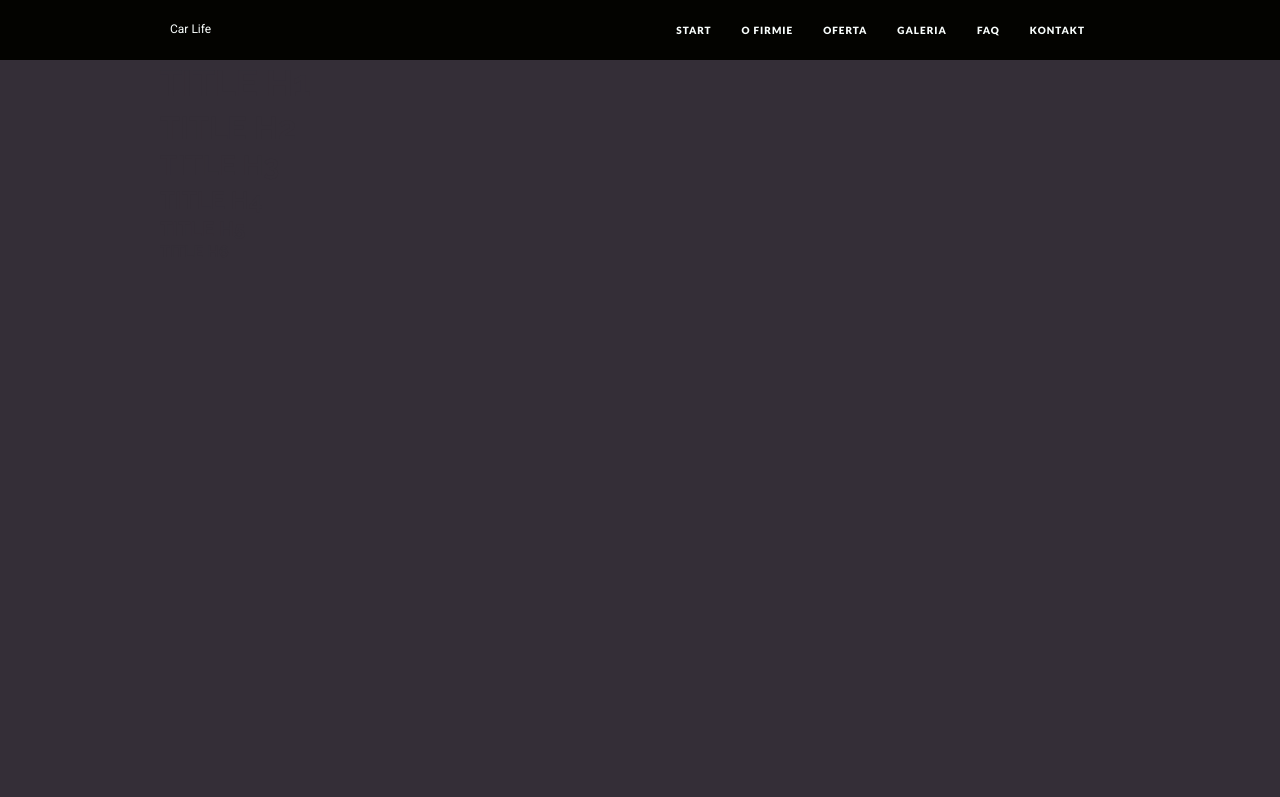
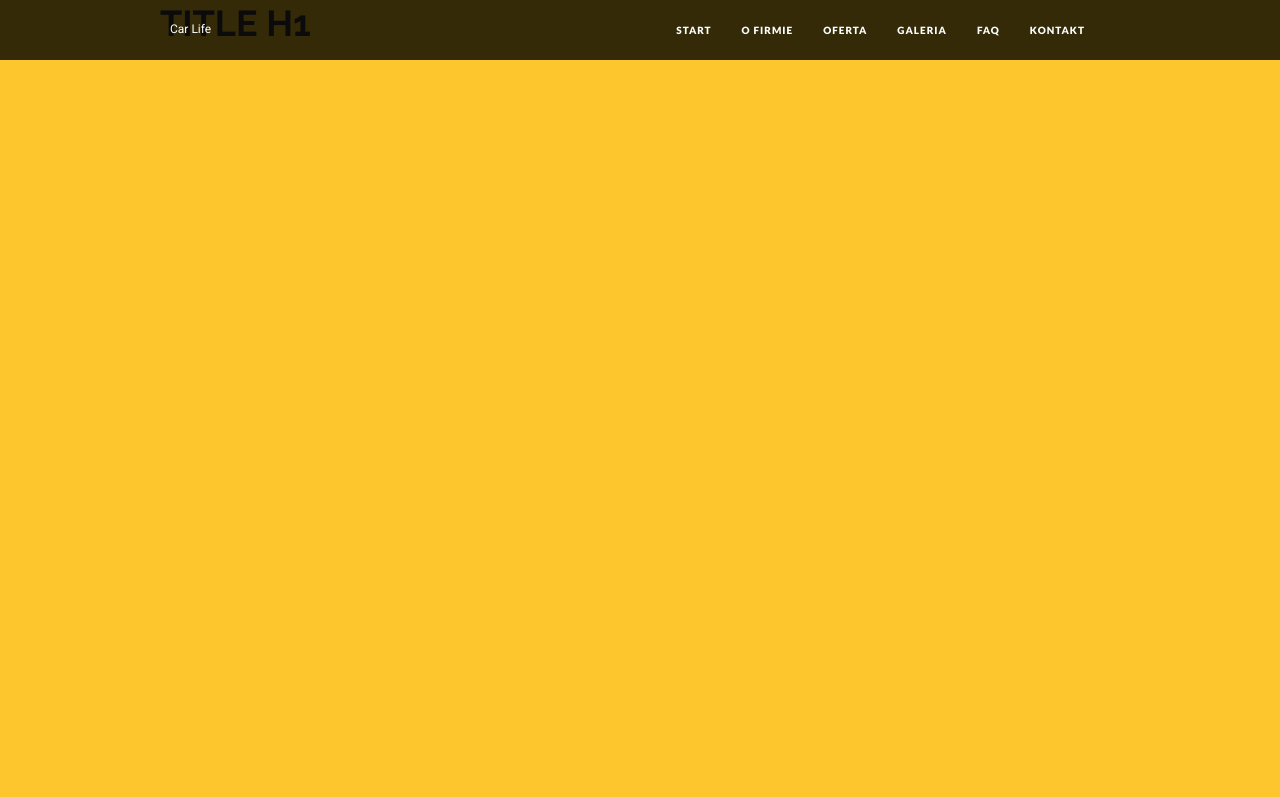
Before and after one commit to wooqash/carlife, a website built with webpack: page src/index.html in a window 1280 px wide. Shown: the top 797 px of the page. Built offline with nearby package versions, Linux system fonts and the light colour scheme; some packages are replaced by stand-ins of ours.

Commit message:
style: added basic styles for sections

```diff
--- a/src/sass/_layout.scss
+++ b/src/sass/_layout.scss
@@ -1,7 +1,15 @@
-$body-bg-color: $color-black-coffee;
+$body-bg-color: $color-baby-powder;
 $header-bg-color: $color-rich-black-fogra-39;
 $header-font-color: $color-baby-powder;
 $container-max-width: (tablet: 720px, netbook: 960px, desktop: 1140px);
+
+$section-bg-color1: $color-sunglow;
+$section-bg-color2: $color-baby-powder;
+$section-bg-color3: $color-black-coffee;
+
+html {
+    scroll-behavior: smooth;
+}
 
 body {
     background-color: $body-bg-color;
@@ -19,6 +27,21 @@ body {
 }
 
 .header {
-    background-color: $header-bg-color;
+    background-color: rgba($header-bg-color, 0.8);
     color: $header-font-color;
+    position: fixed;
+    top: 0;
+    transition: top 0.8s;
+    width: 100%;
+
+    &.hide {
+        top: -100%;
+    }
 }
+
+.section {
+    height: 100vh;
+    &--color1 { background-color: $section-bg-color1;}
+    &--color2 { background-color: $section-bg-color2;}
+    &--color3 { background-color: $section-bg-color3;}
+}
```
